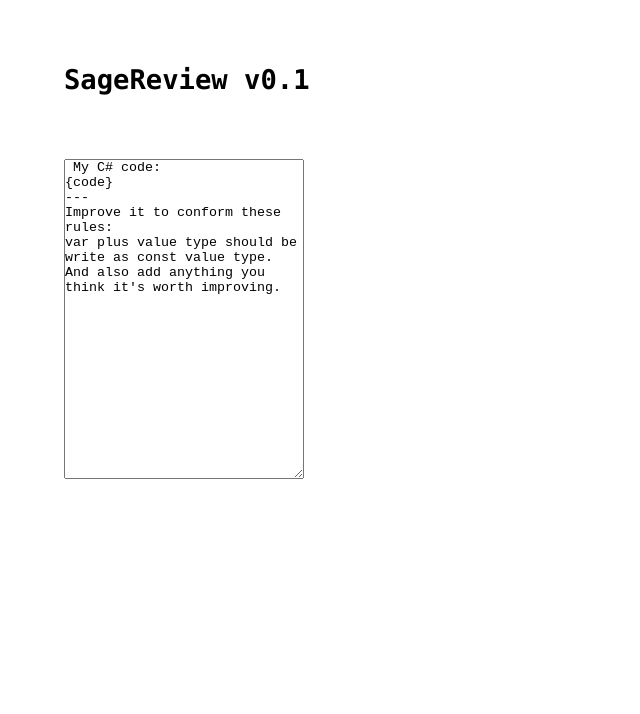
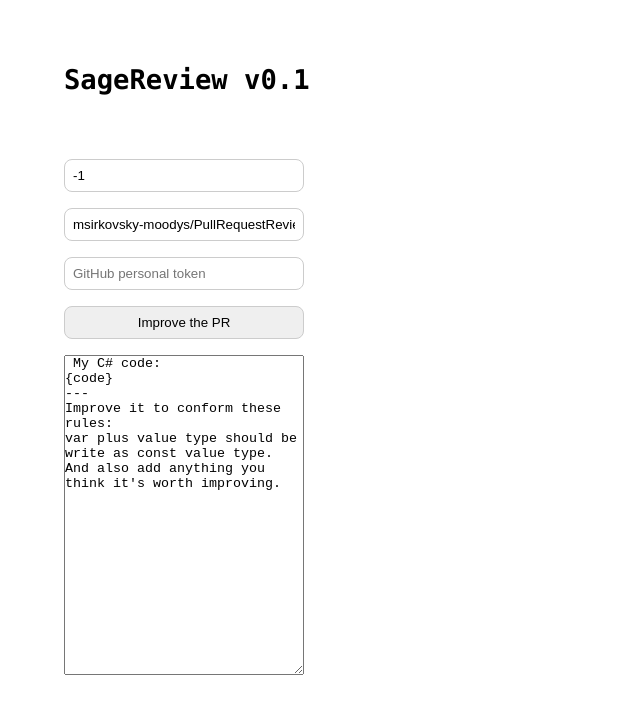
Before and after one commit to msirkovsky-moodys/RagCsharp, a Next.js app in the folder Web/review-sage-web/: page / in a window 1280 px wide. Shown: the top 714 px of the page, without its empty margins (0-640 px from the left). Built offline with nearby package versions, Linux system fonts and the light colour scheme.

Commit message:
Revert "fix"
This reverts commit 914ffe269ceab3733b5f8a9d1aa72ce26193e6f9.

```diff
--- a/Web/review-sage-web/src/app/RepoInput.tsx
+++ b/Web/review-sage-web/src/app/RepoInput.tsx
@@ -1,5 +1,3 @@
-'use client'
-
 import { useFormState } from "react-dom";
 import styles from "./page.module.css";
 import { startPRReview } from "./startPRReview";
@@ -12,9 +10,7 @@ export function RepoInput(data: any) {
   console.log('state', state);
 
    const [prompt, setPrompt] = useState(() => {
-    if (typeof window === 'undefined') {
-      return 'loading...';
-    }
+    // Try to get the value from local storage first, fallback to `data?.prompt`
     const savedPrompt = localStorage.getItem('pr-prompt');
     return savedPrompt || data?.prompt || '';
   });
@@ -22,10 +18,8 @@ export function RepoInput(data: any) {
    // Handle textarea change
    const handlePromptChange = (event:any) => {
     console.log('event.target.value', event.target.value)
-    localStorage.setItem('pr-prompt', prompt);
     setPrompt(event.target.value);
   };
-
 
   const handleSubmit = (event:any) => {
     setImprovingFlag(true);
@@ -42,6 +36,14 @@ export function RepoInput(data: any) {
     <div >
       <form action={action} onSubmit={handleSubmit}>
         <div className={styles.repoInput}>
+          <input name="pr-number-to-review" placeholder="PR number to review" defaultValue={data?.prNumber}></input>
+          <input name="git-repo-name" placeholder="PR repo" defaultValue={data?.repoName}></input>
+          <input name="git-personal-token" placeholder="GitHub personal token" defaultValue={data?.personalToken}></input>
+          <button
+            disabled={improvingFlag}
+          >
+            {improvingFlag ? 'Improving...' : 'Improve the PR'}
+            </button>
             <textarea
               name="pr-prompt"
               placeholder="Prompt"
@@ -52,6 +54,30 @@ export function RepoInput(data: any) {
         </div>
       </form>
     </div>
-
+    <div>
+      {(state && state.status && improvingFlag == false) && (
+        <div className={styles.suggestionContainer}>
+          {state.suggestions.map((suggestion: any, i: number) => (
+            <div key={i}>
+              <div className={styles.suggestionFileName}>{suggestion.fileName}</div>
+              <div className={styles.sidePanel}>
+                <div>
+                  <div className={styles.sidePanelTitle}>Existing code</div>
+                  <div>
+                    <textarea className={styles.codeTextarea} readOnly={true} value={suggestion.originalCode}></textarea>
+                  </div>
+                  </div>
+                  <div>
+                  <div className={styles.sidePanelTitle}>Suggestion</div>
+                    <div>
+                    <textarea  className={styles.codeTextarea} readOnly={true} value={suggestion.newCode}></textarea>
+                    </div>
+                  </div>
+              </div>
+            </div>
+          ))}
+        </div>
+      )}
+    </div>
   </div>
 }
--- a/Web/review-sage-web/src/app/page.tsx
+++ b/Web/review-sage-web/src/app/page.tsx
@@ -1,6 +1,6 @@
 'use client'
 import styles from "./page.module.css";
-import { RepoInput } from "./RepoInput";
+import { RepoInput } from "./repoInput";
 
 export async function fetchData() {
   const prNumber = -1;
@@ -34,9 +34,12 @@ export default async function Home() {
         <div>
         </div>
       </div>
+
       <div className={styles.center}>
         <RepoInput {...data} />
       </div>
+
+
     </main>
   );
 }
```
